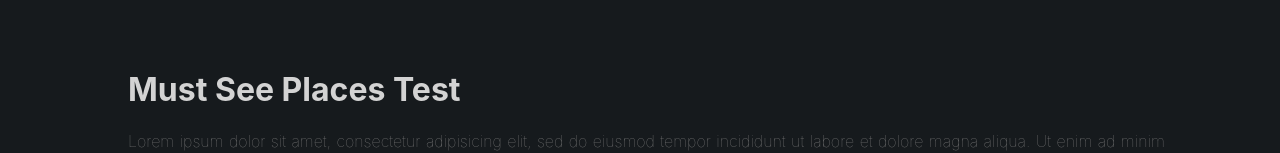
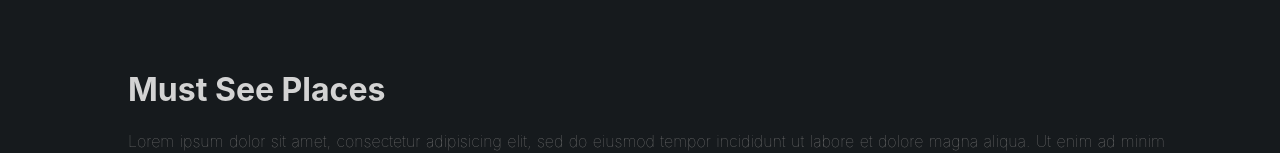
Before and after one commit to akiragondo/visit-japan, a React (Create React App) app: page / in a window 1280 px wide. Shown: the part 794-947 px from the top of the page. Built offline with nearby package versions, Linux system fonts and the light colour scheme.

Commit message:
revert test ftext

```diff
--- a/src/components/MustSee.js
+++ b/src/components/MustSee.js
@@ -57,7 +57,7 @@ export default class MustSee extends Component {
 
     return (
       <div className="MustSeeContainer">
-        <div className="InformationTitle">Must See Places Test</div>
+        <div className="InformationTitle">Must See Places</div>
         <div className="InformationDescription" style={descriptionStyle}>
           Lorem ipsum dolor sit amet, consectetur adipisicing elit, sed do
           eiusmod tempor incididunt ut labore et dolore magna aliqua. Ut enim ad
```
